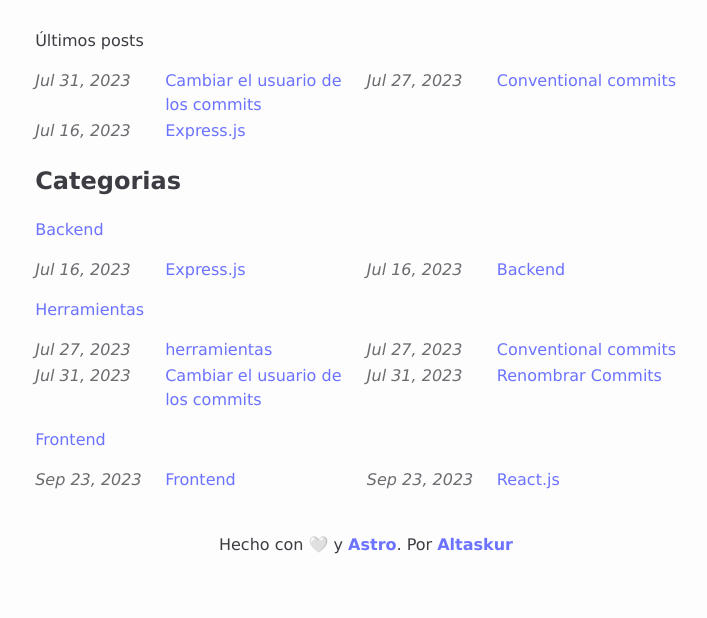
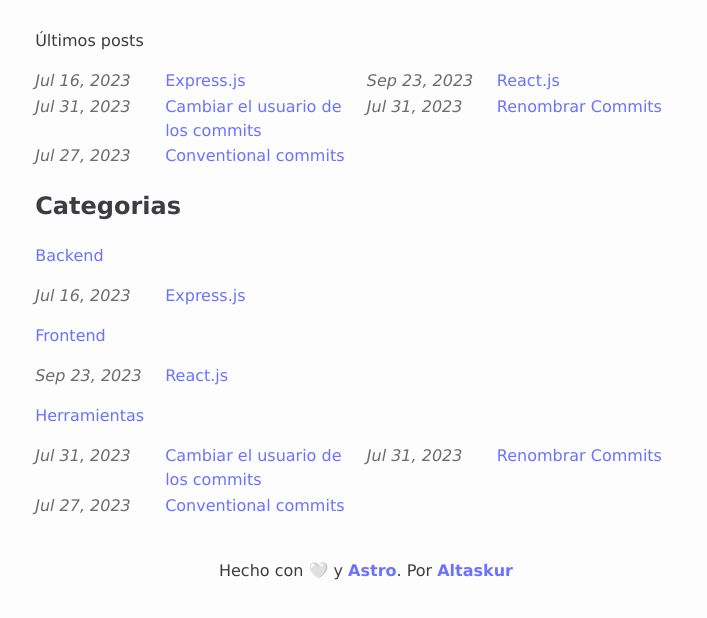
Before and after one commit to altaskur/apuntesV2, an Astro site: page / in a window 1280 px wide. Shown: the part 128-746 px from the top of the page, without its empty margins (274-981 px from the left). Built offline with nearby package versions, Linux system fonts and the light colour scheme; Astro itself is replaced by a stand-in of ours.

Commit message:
fix: :bug: [index] Elimiadas las entradas de categoría y ahora ordena de última categoria a la más antigua

```diff
--- a/src/pages/index.astro
+++ b/src/pages/index.astro
@@ -6,16 +6,14 @@ import { SITE_TITLE, SITE_DESCRIPTION } from "../consts";
 import { getCollection } from "astro:content";
 import FormattedDate from "../components/FormattedDate.astro";
 
-const posts = (await getCollection("apuntes")).sort(
-  (a, b) => a.data.pubDate.valueOf() - b.data.pubDate.valueOf()
-);
+const posts = (await getCollection("apuntes")).filter((post) => !post.data.principal).sort((a, b) => {
+  const aDate = a.data.updatedDate?.valueOf() || a.data.pubDate.valueOf();
+  const bDate = b.data.updatedDate?.valueOf() || b.data.pubDate.valueOf();
+  return bDate - aDate;
+});
 
-let latestPosts = posts.slice(0, 5);
-latestPosts = latestPosts.filter((post) => !post.data.principal);
-
-latestPosts = latestPosts.sort((a, b) => b.data.pubDate.valueOf() - a.data.pubDate.valueOf());
-
-const categories = [...new Set(posts.flatMap((post) => post.data.categories))];
+const latestPosts = posts.slice(0, 5);
+const categories = [...new Set(posts.flatMap((post) => { if(!post.data.principal) return post.data.categories}))];
 const tags = [...new Set(posts.flatMap((post) => post.data.tags))];
 ---
 
@@ -44,14 +42,14 @@ const tags = [...new Set(posts.flatMap((post) => post.data.tags))];
       {
         categories.map((category) => (
           <section>
-            <a href={`/apuntesV2/apuntes/${category.toLocaleLowerCase()}/`}>{category}</a>
+            {category && <a href={`/apuntesV2/apuntes/${category.toLocaleLowerCase()}/`}>{category}</a>}
             <ul>
               {posts
-                .filter((post) => post.data.categories.includes(category))
+                .filter((post) => post.data.categories.includes(category || ''))
                 .map((post) => (
                   <li>
                     <FormattedDate date={post.data.pubDate} />
-                    <a href={`/apuntesV2/apuntes/${post.slug}/`}>{post.data.title} </a>
+                    <a href={`/apuntesV2/apuntes/${category ? category.toLocaleLowerCase() : ''}/${post.slug}/`}>{post.data.title} </a>
                   </li>
                 ))}
             </ul>
```
